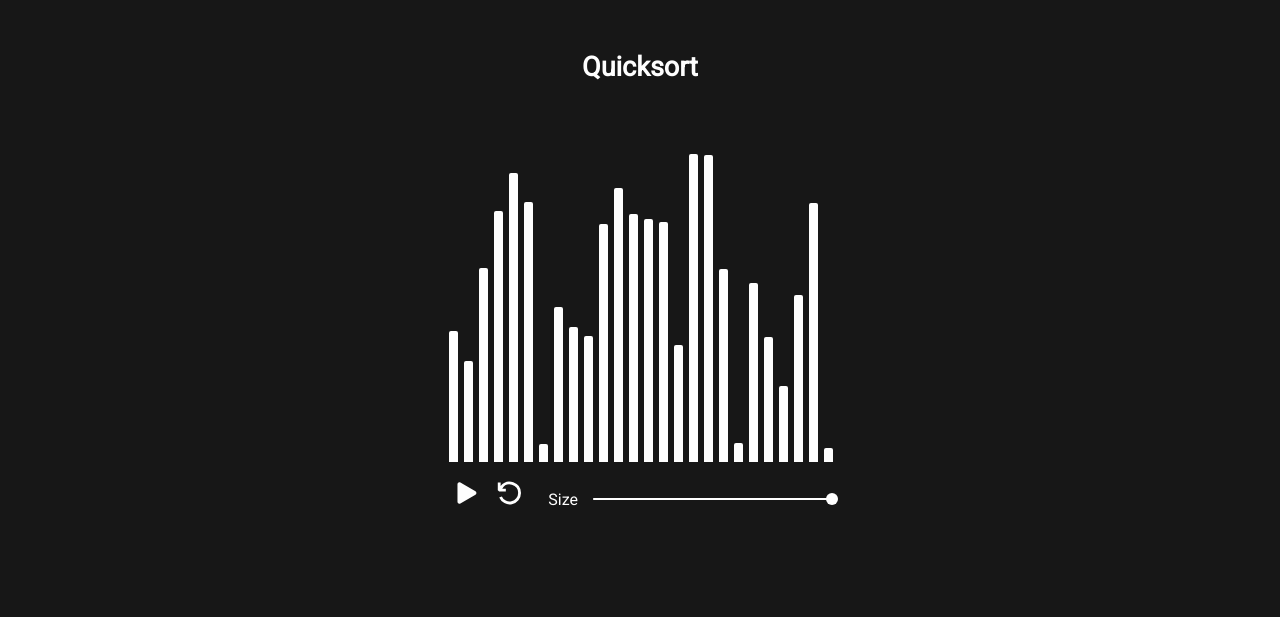
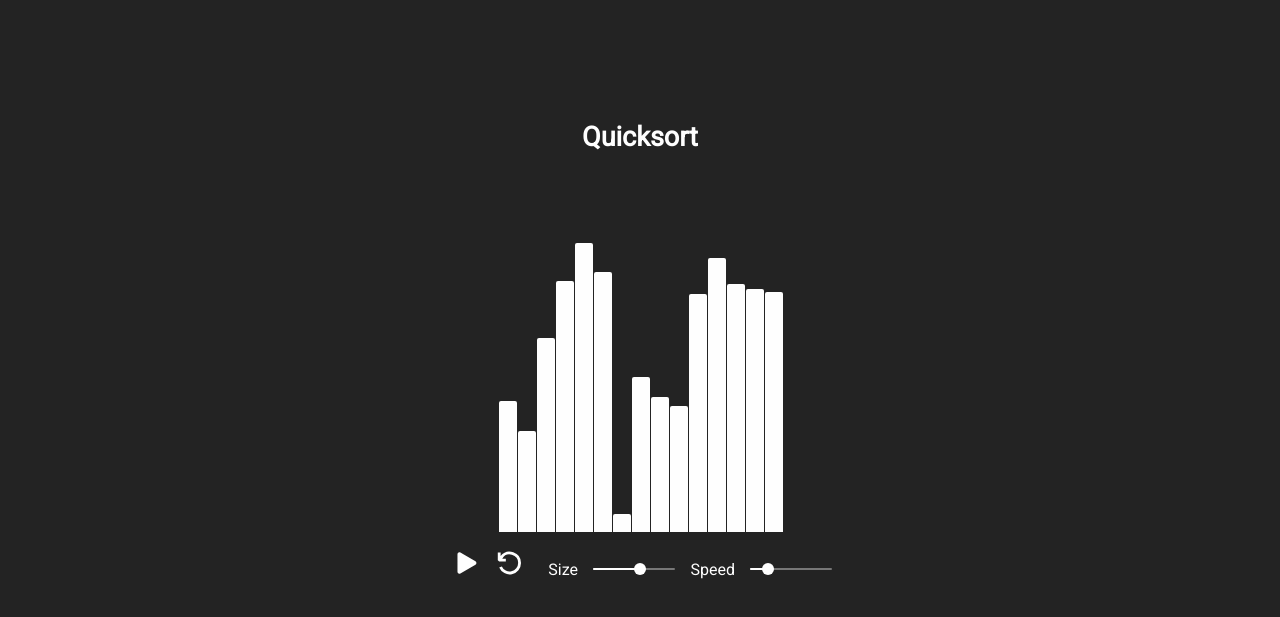
Before and after one commit to FarzanAli/sorting-algorithm-visualizer, a React app: page / in a window 1280 px wide. Shown: the part 57-674 px from the top of the page. Built offline with nearby package versions, Linux system fonts and the light colour scheme.

Commit message:
removed animation & added speed selection

```diff
--- a/src/components/sorts.js
+++ b/src/components/sorts.js
@@ -95,7 +95,7 @@ export class Sorts {
                     return value[2] = '';
                 })
                 this.steps.push(lastStep);
-                console.log(this.steps);
+                // console.log(this.steps);
             }
             if (this.name === 'Insertion Sort'){
                 this.array = this.insertionSort(this.array.map((value) => {return value.slice()}));
--- a/src/components/visualizer/controls/controls.jsx
+++ b/src/components/visualizer/controls/controls.jsx
@@ -28,10 +28,11 @@ let Controls = (props) => {
                     {/* Speed */}
                     {/* <Slider disabled={props.playing} sx={{width: '100%', marginLeft: '15px', marginRight: '25px'}} min={1} max={65} color={'primary'} valueLabelDisplay={"auto"} size={'small'} value={props.speed} onChange={props.speedCallback()}/> */}
                     Size
-                    <Slider disabled={props.playing} sx={{width: '100%', marginLeft: '15px'}} min={2} max={26} color={'primary'} valueLabelDisplay={"auto"} size={'small'} value={props.arraySize} onChange={props.sizeCallback()} onChangeCommitted={props.resetCallback()}/>
+                    <Slider disabled={props.playing} sx={{width: '100%', marginLeft: '15px', marginRight: '15px'}} min={2} max={25} color={'primary'} valueLabelDisplay={"auto"} size={'small'} value={props.arraySize} onChange={props.sizeCallback()} onChangeCommitted={props.resetCallback()}/>
+                    Speed
+                    <Slider disabled={props.playing} sx={{width: '100%', marginLeft: '15px'}} min={1} max={10} color={'primary'} valueLabelDisplay={"auto"} size={'small'} value={props.speed} onChange={props.speedCallback()} onChangeCommitted={props.resetCallback()}/>
                 </div>
             </ThemeProvider>
-            {/* <input type='range' min='1' max='100' onChange={props.speedCallback()} value={props.speed} className='slider' id='myRange'></input> */}
         </div>
     );
 }
--- a/src/components/visualizer/visualizer.css
+++ b/src/components/visualizer/visualizer.css
@@ -12,7 +12,7 @@
 }
 
 :root {
-    --moveValue: 45px;
+    --moveValue: 19px;
 }
 
 .bar.moving {
@@ -25,11 +25,26 @@
     justify-content: center;
 }
 
-@keyframes moveBar {
-    to {
-        transform: translateX(var(--moveValue));
-    }
-}
+@keyframes move1 {to {transform: translateX(var(--moveValue));}}
+@keyframes move2 {to {transform: translateX(calc(var(--moveValue) * 2));}}
+@keyframes move3 {to {transform: translateX(calc(var(--moveValue) * 3));}}
+@keyframes move4 {to {transform: translateX(calc(var(--moveValue) * 4));}}
+@keyframes move5 {to {transform: translateX(calc(var(--moveValue) * 5));}}
+@keyframes move6 {to {transform: translateX(calc(var(--moveValue) * 6));}}
+@keyframes move7 {to {transform: translateX(calc(var(--moveValue) * 7));}}
+@keyframes move8 {to {transform: translateX(calc(var(--moveValue) * 8));}}
+@keyframes move9 {to {transform: translateX(calc(var(--moveValue) * 9));}}
+
+@keyframes move-1 {to {transform: translateX(calc(var(--moveValue) * -1));}}
+@keyframes move-2 {to {transform: translateX(calc(var(--moveValue) * -2));}}
+@keyframes move-3 {to {transform: translateX(calc(var(--moveValue) * -3));}}
+@keyframes move-4 {to {transform: translateX(calc(var(--moveValue) * -4));}}
+@keyframes move-5 {to {transform: translateX(calc(var(--moveValue) * -5));}}
+@keyframes move-6 {to {transform: translateX(calc(var(--moveValue) * -6));}}
+@keyframes move-7 {to {transform: translateX(calc(var(--moveValue) * -7));}}
+@keyframes move-8 {to {transform: translateX(calc(var(--moveValue) * -8));}}
+@keyframes move-9 {to {transform: translateX(calc(var(--moveValue) * -9));}}
+
 
 @media screen and (max-width: 960px) {
     .visualizer-container{
--- a/src/components/visualizer/visualizer.jsx
+++ b/src/components/visualizer/visualizer.jsx
@@ -1,15 +1,16 @@
-import React, { useEffect, useState } from 'react';
+import React from 'react';
 import './visualizer.css';
 import Controls from './controls/controls.jsx';
 import { Sorts } from '../sorts.js';
+import { Box } from '@mui/material'
 
 let Visualizer = (props) => {
     const sorts = new Sorts(props.array, props.name, props.playCallback.bind(this), props.setArrayCallback.bind(this));
     const distanceBetweenBars = 15;
-    const visualizerWidth = 385;
+    const visualizerWidth = 200;
     const barWidth = 9;
     const frameRefresh = 12 * (1 - props.speed/100);
-
+    // document.documentElement.style.setProperty('--moveValue', ((visualizerWidth/props.arraySize)).toString() + 'px')
     let identityRecorded = (record, id) => {
         for (let i = 0; i < record.length; i++) {
             if (record[i].id === id) {
@@ -27,8 +28,7 @@ let Visualizer = (props) => {
                     if (a2[j][0] === a1[i][0]) {
                         record.push({
                             id: a1[i][0],
-                            oldIndex: i,
-                            newIndex: j
+                            animation: "move" + (j-i).toString()
                         });
                     }
                 }
@@ -108,27 +108,34 @@ let Visualizer = (props) => {
         if (!props.playing) {
             sorts.sortHandler();
             let steps = sorts.getSteps();
-            let wait = 0;
             let i = 1;
             let progress = () => {
                 if(i < steps.length){
-                    let record = checkChange(steps[i - 1], steps[i]);
-                    wait = maxTime(record);
-                    moveBars(record, steps[i]);
+                    // let record = checkChange(steps[i - 1], steps[i]);
+                    // console.log(record)
+                    // for(let j = 0; j < record.length; j++){
+                        // let bar = document.getElementById(record[j].id);
+                        // bar.style.animation = record[j].animation + " 1s"
+                        // bar.addEventListener("animationend", () => {
+                            // bar.style.animation = ""
+                        // })
+                    // }
+                    props.setArrayCallback(steps[i]);
                     i++;
-                    setTimeout(progress, wait);
+                    setTimeout(progress, (1/props.speed)*1000)
                 }
                 else{
-                    props.playCallback();
+                    props.playCallback()
                 }
             }
-            setTimeout(progress, wait);
+            progress();
         }
         props.playCallback();
     }
+    // ((visualizerWidth/props.arraySize) - 1).toString() + 'px',
     return (
-        <div className='secondary-container'>
-            <div className='visualizer-container' style={{ width: visualizerWidth.toString() + 'px' }}>
+        <Box sx={{display: 'flex', flexDirection: 'column', alignItems: 'center'}}>
+            <div className='visualizer-container' style={{ width: '100%', display: 'flex', justifyContent: 'center' }}>
                 <div className='bar-container'>
                     {props.array.map((value, idx) =>
                         <div
@@ -136,11 +143,10 @@ let Visualizer = (props) => {
                             id={value[0]}
                             key={idx}
                             style={{
-                                position: 'absolute',
                                 display: 'inline-block',
-                                marginLeft: (idx * 15).toString() + 'px',
+                                marginLeft: "1px",
                                 height: value[1].toString() + 'px',
-                                width: barWidth,
+                                width: '18px',
                                 backgroundColor: value[2] === '' ? '#FEFEFE' : value[2],
                                 borderRadius: '2px 2px 0px 0px',
                                 zIndex: 0
@@ -158,7 +164,7 @@ let Visualizer = (props) => {
                 arraySize={props.arraySize}
                 sizeCallback={() => props.sizeCallback}
             />
-        </div>
+        </Box>
     );
 }
 
--- a/src/index.css
+++ b/src/index.css
@@ -2,7 +2,7 @@
 @import url('https://fonts.googleapis.com/css2?family=Inter&family=Open+Sans&family=Roboto&display=swap');
 
 body {
-    --bg-color: #171717;
+    --bg-color: #232323;
     --ui-color: #FEFEFE;
     color: var(--ui-color);
     background-color: var(--bg-color);
--- a/src/index.js
+++ b/src/index.js
@@ -4,6 +4,7 @@ import './index.css';
 import Header from './components/header/header.jsx';
 import Visualizer from './components/visualizer/visualizer.jsx';
 import Information from './components/Information/information.jsx';
+import { Container, Box } from '@mui/material';
 
 class Index extends React.Component{
 
@@ -12,9 +13,9 @@ class Index extends React.Component{
         this.state = {
             algorithmName: "Quicksort",
             array: [],
-            arraySize: 26,
+            arraySize: 15,
             playing: false,
-            speed: 1
+            speed: 3
         }
     }
 
@@ -38,7 +39,7 @@ class Index extends React.Component{
         for(let i = 0; i < this.state.arraySize; i++){
             arr.push([i, Math.floor((Math.random() * 300) + 10), '']);
         }
-        // this.setState({array: [[0, 20, ''], [1, 10, ''], [2, 40, ''], [3, 30, '']]});
+        // this.setState({array: [[0, 20, ''], [1, 10, ''], [2, 40, ''], [3, 30, ''], [4, 45, ''], [5, 60, ''], [6, 90, ''], [7, 60, ''], [8, 70, '']]});
         this.setState({array: arr});
     }
 
@@ -62,7 +63,8 @@ class Index extends React.Component{
                 algorithmName={this.state.algorithmName}
                 setAlgorithmCallback={this.setAlgorithmCallback.bind(this)}
                 />
-                <div className='main-content'>
+                <Container maxWidth="md" sx={{marginTop: '100px'}}>
+                    <Box sx={{display: 'flex', flexDirection: 'column', alignItems: 'center'}}>
                         <Information
                         name={this.state.algorithmName}
                         />
@@ -78,7 +80,8 @@ class Index extends React.Component{
                         speed={this.state.speed}
                         speedCallback={this.speedCallback.bind(this)}
                         />
-                </div>
+                    </Box>
+                </Container>
             </div>
         );
     }
```
Lines whose indentation alone changed are shown as unchanged.
